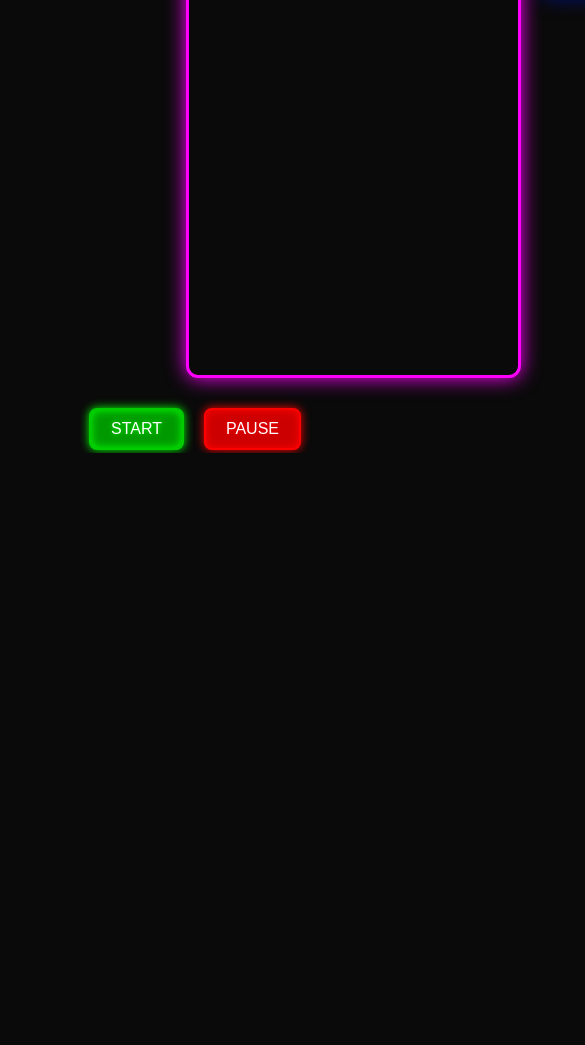
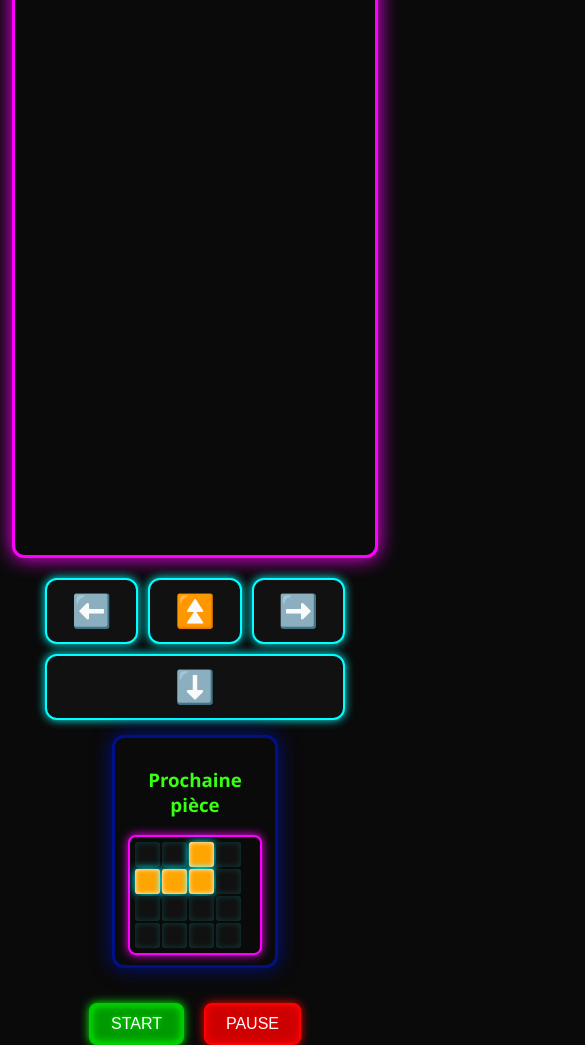
Before and after one commit to Damien353/Projet-portfolio, a website with bundled scripts: page Frontend/index.html in a window 390 px wide. Shown: the part 391-1436 px from the top of the page, 585 px wide, since content can reach past the window. Before the commit the page ends 844 px from the top, so only its background shows below. Built offline with nearby package versions, Linux system fonts and the light colour scheme; sample sign-in values are in the browser's storage.

Commit message:
Push fonction responsive

```diff
--- a/Frontend/css/style.css
+++ b/Frontend/css/style.css
@@ -311,3 +311,109 @@ h1, h2 {
 .how-to-play li {
   margin-bottom: 8px;
 }
+
+/* =========================
+   TOUCH CONTROLS - MASQUÉ PAR DÉFAUT
+   ========================= */
+.touch-controls {
+  display: none; /* masqué sur desktop */
+}
+
+/* =========================
+   TABLETTE LARGE (≤1200px)
+   ========================= */
+@media (max-width: 1200px) {
+  #game-container {
+    display: flex;
+    flex-direction: row; /* plateau + side panels + boutons */
+    justify-content: center;
+    align-items: flex-start;
+    gap: 10px;
+    flex-wrap: wrap;
+  }
+
+  .plateau {
+    width: 80vw;
+    max-width: 400px;
+    aspect-ratio: 10 / 19;
+  }
+
+  .side-panel {
+    width: 90vw;
+    max-width: 200px;
+    margin: 5px 0;
+  }
+
+  .touch-controls {
+    display: flex;
+    flex-direction: column;
+    gap: 10px;
+    margin-left: 10px;
+  }
+
+  .touch-controls button {
+    font-size: 2rem;
+    padding: 12px 18px;
+    border-radius: 12px;
+    background-color: #111;
+    color: #0ff;
+    border: 2px solid #0ff;
+    box-shadow: 0 0 10px #0ff;
+    cursor: pointer;
+    flex: 1 1 50px;
+  }
+
+  .touch-controls button:active {
+    background-color: rgba(0,255,255,0.2);
+    box-shadow: 0 0 15px #0ff inset;
+  }
+}
+
+/* =========================
+   TABLETTE / GRAND MOBILE (≤768px)
+   ========================= */
+@media (max-width: 768px) {
+  .game-title {
+    font-size: 2rem;
+    text-align: center;
+    margin-top: 60px;
+    margin-bottom: 15px;
+    width: 100%;
+    word-break: break-word;
+  }
+
+  .plateau {
+    width: 90vw;
+    max-width: 350px;
+    padding: 5px;
+  }
+
+  .side-panel {
+    max-width: 250px;
+  }
+
+  #next-piece-grid {
+    width: 100%;
+    max-width: 120px;
+  }
+}
+
+/* =========================
+   PETIT MOBILE (≤480px)
+   ========================= */
+@media (max-width: 480px) {
+  #game-container {
+    flex-direction: column; /* empile plateau + panels + boutons */
+    align-items: center;
+  }
+
+  .touch-controls {
+    flex-direction: row; /* horizontal sous le plateau */
+    flex-wrap: wrap;
+    justify-content: center;
+    width: 90vw;
+    max-width: 300px;
+    margin-top: 10px;
+    margin-left: 0;
+  }
+}
--- a/Frontend/index.html
+++ b/Frontend/index.html
@@ -27,17 +27,36 @@
 
   <!-- Zone de jeu -->
   <main id="conteneur-jeu" class="hidden">
+    <!-- Titre -->
     <h1 class="game-title neon-text">TETRIS</h1>
 
+    <!-- Conteneur principal : plateau + side panels + boutons -->
     <div id="game-container">
-      <div id="score-box" class="side-panel"> score : <span id="score">0</span></div>
+
+      <!-- Side panel score -->
+      <div id="score-box" class="side-panel">
+        score : <span id="score">0</span>
+      </div>
+
+      <!-- Plateau -->
       <div id="plateau-jeu" class="plateau"></div>
+
+      <!-- Boutons tactiles (visible sur mobile) -->
+      <div id="touch-controls" class="touch-controls">
+        <button onclick="moveLeft()">⬅️</button>
+        <button onclick="rotatePiece()">⏫</button>
+        <button onclick="moveRight()">➡️</button>
+        <button onclick="moveDown()">⬇️</button>
+      </div>
+
+      <!-- Next piece panel -->
       <div id="next-piece-container" class="next-piece side-panel">
         <h3>Prochaine pièce</h3>
         <div id="next-piece-grid" class="next-piece-grid"></div>
       </div>
     </div>
 
+    <!-- Start/Pause -->
     <div class="game-controls">
       <button id="start-btn" class="btn neon-btn">Start</button>
       <button id="pause-btn" class="btn neon-btn" disabled>Pause</button>
--- a/Frontend/js/game.js
+++ b/Frontend/js/game.js
@@ -254,6 +254,42 @@ document.addEventListener('DOMContentLoaded', () => {
     }
   }, { passive: false });
 
+  // Déplacer vers la gauche
+  window.moveLeft = function() {
+    let nouvelleX = pieceActuelle.x - 1;
+    if (!detectCollision(pieceActuelle, nouvelleX, pieceActuelle.y)) {
+      pieceActuelle.x = nouvelleX;
+      drawPlateau();
+      dessinerPiece();
+    }
+  };
+
+  // Déplacer vers la droite
+  window.moveRight = function() {
+    let nouvelleX = pieceActuelle.x + 1;
+    if (!detectCollision(pieceActuelle, nouvelleX, pieceActuelle.y)) {
+      pieceActuelle.x = nouvelleX;
+      drawPlateau();
+      dessinerPiece();
+    }
+  };
+
+  // Déplacer vers le bas
+  window.moveDown = function() {
+    let nouvelleY = pieceActuelle.y + 1;
+    if (!detectCollision(pieceActuelle, pieceActuelle.x, nouvelleY)) {
+      pieceActuelle.y = nouvelleY;
+      drawPlateau();
+      dessinerPiece();
+    }
+  };
+
+  // Rotation
+  window.rotatePiece = function() {
+    tournerPiece(pieceActuelle);
+    drawPlateau();
+    dessinerPiece();
+  };
 
   function demarrerPartie() {
     // Réinitialisations
```
